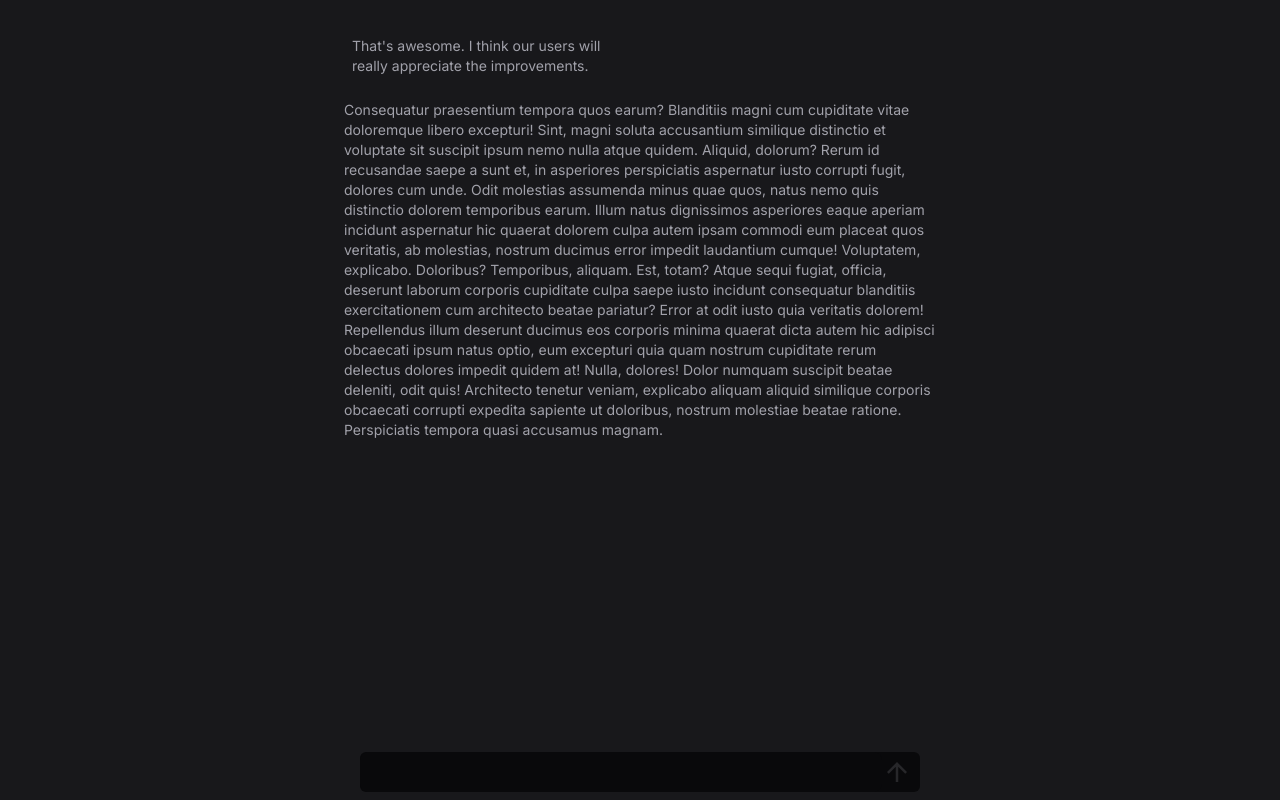
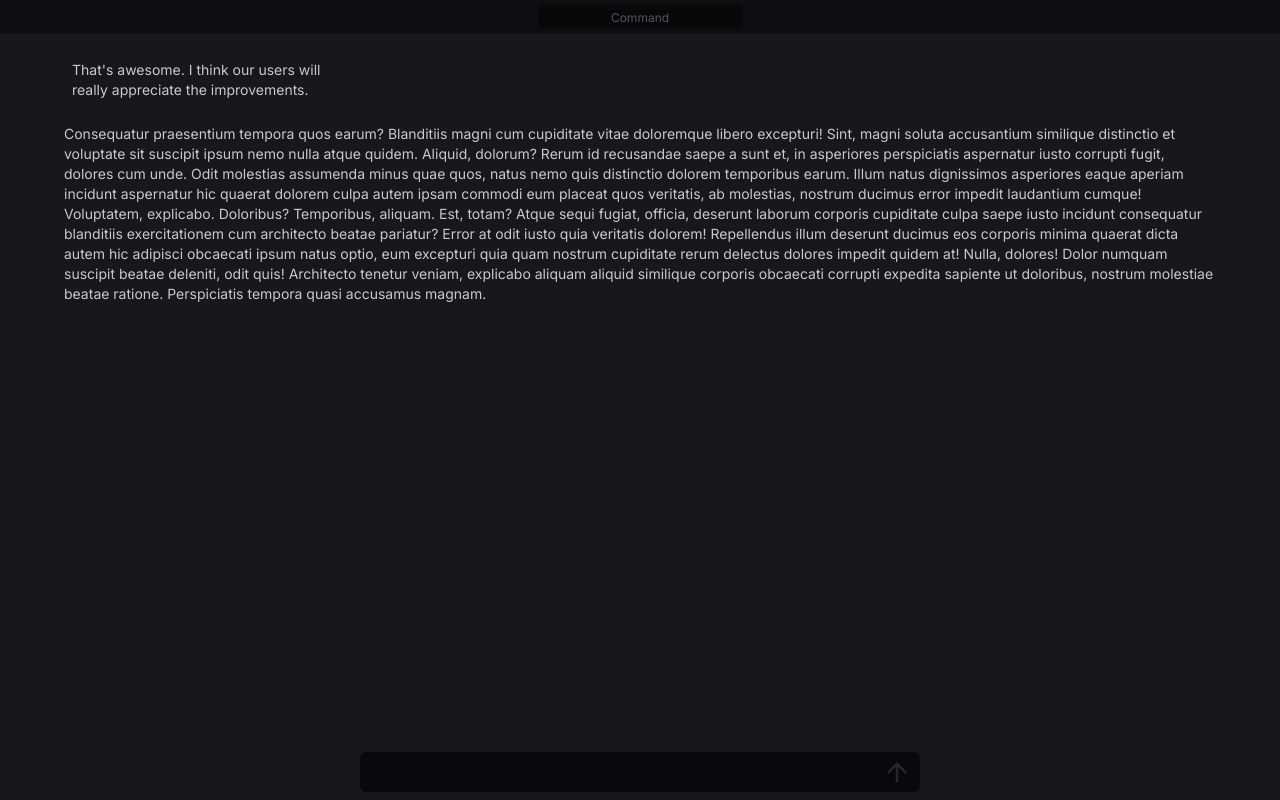
Before and after one commit to ln64-git/sqweebu, a Next.js app: page / in a window 1280 px wide. Built offline with nearby package versions, Linux system fonts and the light colour scheme.

Commit message:
added command bar

```diff
--- a/src/app/page.tsx
+++ b/src/app/page.tsx
@@ -1,17 +1,22 @@
 "use client";
 import ChatFooter from "@/components/chat/chat-footer";
+import Header from "@/components/chat/chat-header";
 import ChatMain from "@/components/chat/chat-main";
 
 export default function Home() {
   return (
-    <div>
-      <div className="fixed top-0 w-full bg-zinc-900 pt-3 z-10 "></div>
-      <div className="bg-zinc-900 flex justify-center ">
-        <div className="flex flex-col min-h-screen text-zinc-400 max-w-2xl">
-          <ChatMain />
-          <ChatFooter />
-        </div>
+    <div className="flex flex-col h-screen">
+      <div className="  flex items-center justify-center">
+        <Header />
+      </div>
+      <div className="bg-zinc-900 flex-1 overflow-y-auto">
+        <ChatMain />
+      </div>
+      <div className="  flex items-center justify-center">
+        <ChatFooter />
       </div>
     </div>
   );
 }
+
+import React from "react";
--- a/src/components/chat/chat-header.tsx
+++ b/src/components/chat/chat-header.tsx
@@ -1,17 +1,13 @@
-import React from "react";
-
-export default function ChatHeader() {
+export default function Header() {
   return (
-    <div className="m-2 ">
-      <textarea
-        style={{
-          resize: "none",
-          overflow: "hidden",
-          outline: "none",
-        }}
-        className="block p-2.5 w-full text-sm rounded-lg bg-zinc-950"
-        rows={1}
-      ></textarea>
+    <div className="fixed top-0 w-full bg-zinc-950 bg-opacity-60 z-10 flex justify-center items-center backdrop-filter backdrop-blur-md ">
+      <div className="bg-zinc-950 bg-opacity-80 rounded-md m-1 backdrop-blur-sm">
+        <input
+          type="text"
+          className="w-full caret-transparent rounded-md px-4  text-xs bg-transparent text-zinc-500 placeholder-zinc-400 text-center backdrop-blur-sm placeholder-opacity-50 outline-none focus:outline-none" // Removed selected effects and made the font smaller
+          placeholder="Command"
+        />
+      </div>
     </div>
   );
 }
--- a/src/components/chat/chat-main.tsx
+++ b/src/components/chat/chat-main.tsx
@@ -5,7 +5,7 @@ import ResponseMessage from "./chat-response-message";
 
 export default function ChatMain() {
   return (
-    <div className="flex-1 mx-4 p-4  ">
+    <div className="flex-1 mx-4 p-10  ">
       <ChatMessage />
       <ResponseMessage />
     </div>
```
